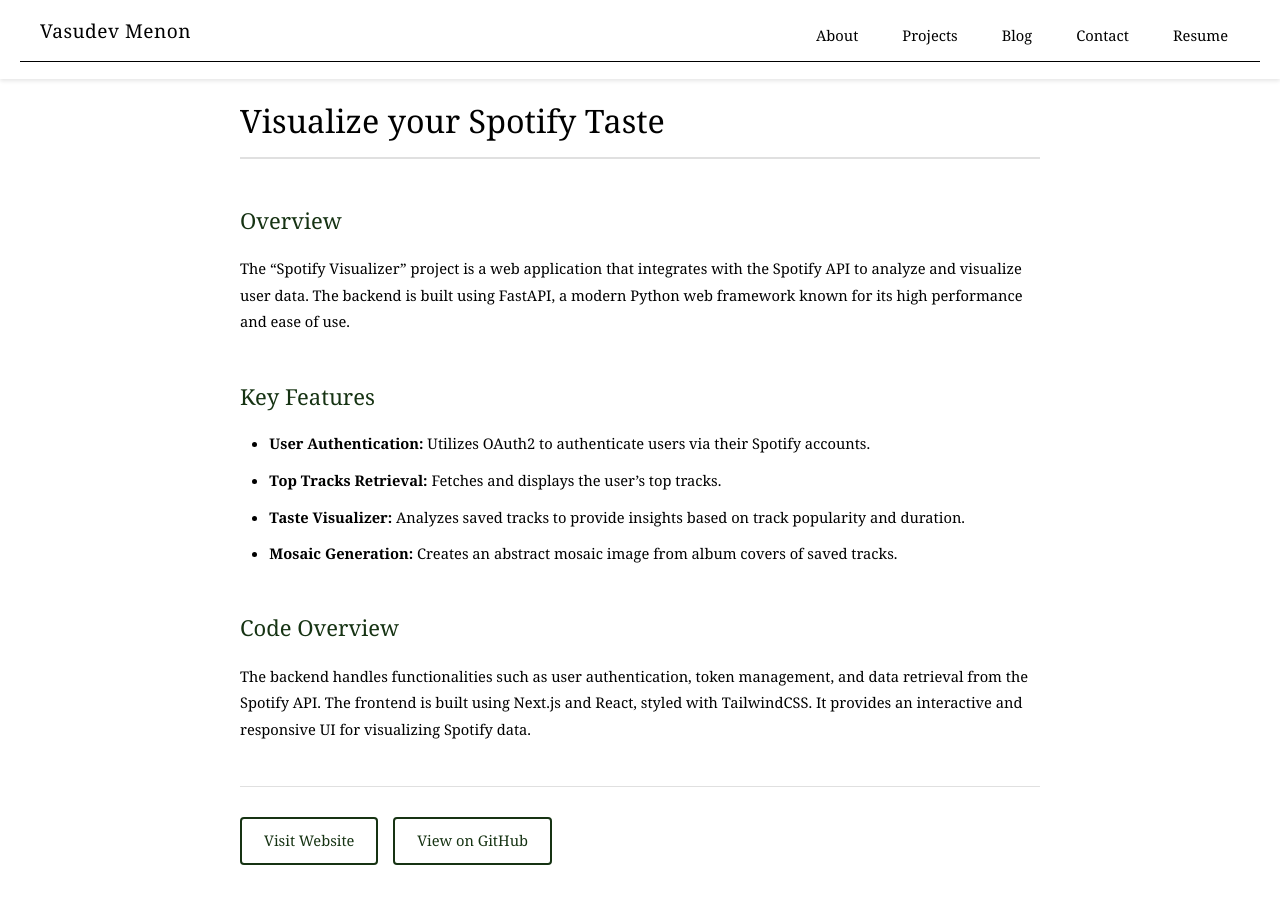
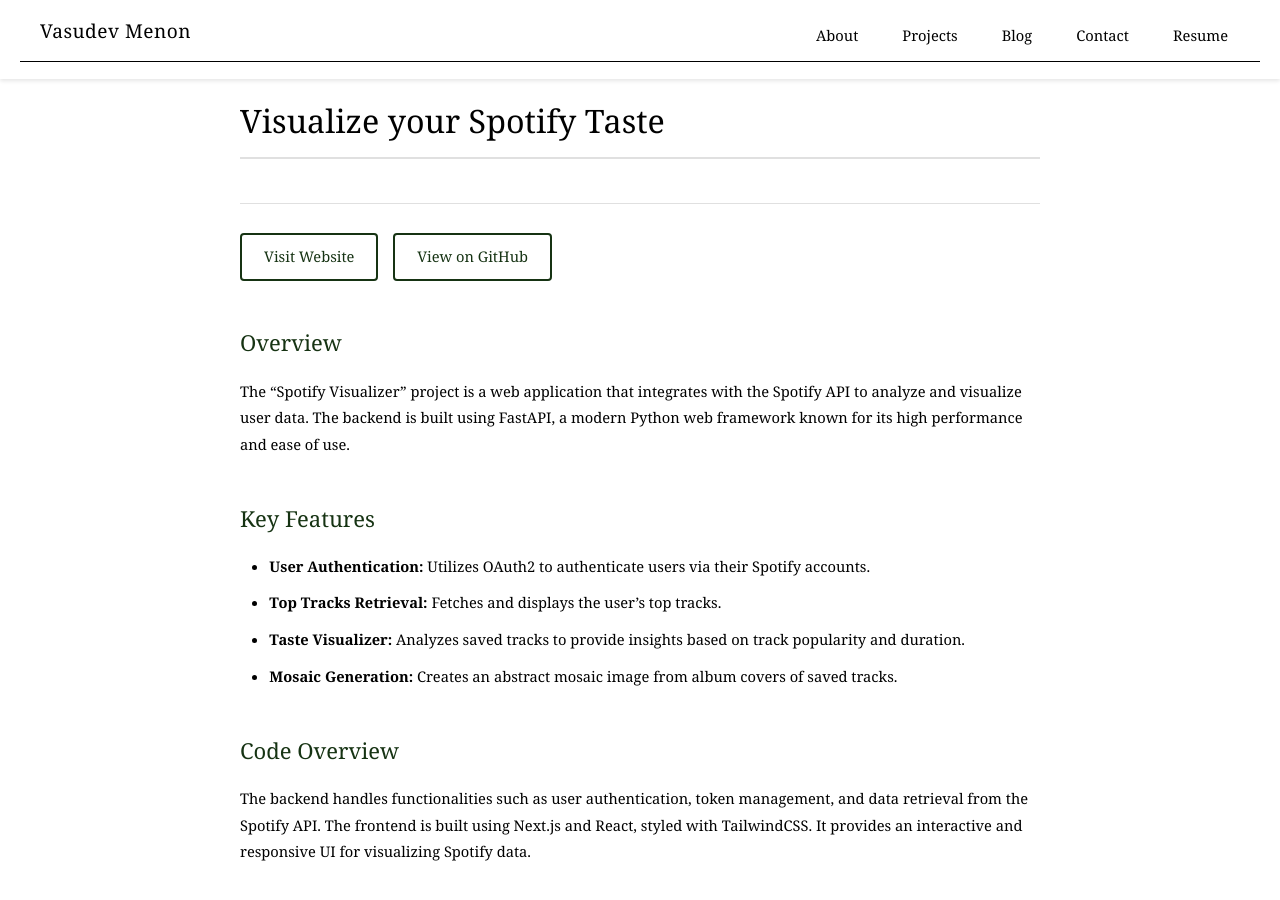
Before and after one commit to vmenon04/vmenon04.github.io, a Jekyll site: the page built from _projects/spotify-visualizer.md, in a window 1280 px wide. Built offline with Jekyll 4.4.1, drawn with Linux system fonts in a browser that asks for light colours.

Commit message:
Put links at the top now

```diff
--- a/_layouts/page.html
+++ b/_layouts/page.html
@@ -21,12 +21,8 @@
     </div>
     {% endif %}
 
-    <div class="page-content">
-        {{ content }}
-    </div>
-
     {% if page.links %}
-    <div class="page-links">
+    <div class="page-links page-links-top">
         {% for link in page.links %}
             {% if link[1] %}
                 <a href="{{ link[1] }}" target="_blank" class="page-link-button">
@@ -44,4 +40,8 @@
         {% endfor %}
     </div>
     {% endif %}
+
+    <div class="page-content">
+        {{ content }}
+    </div>
 </article>
```
